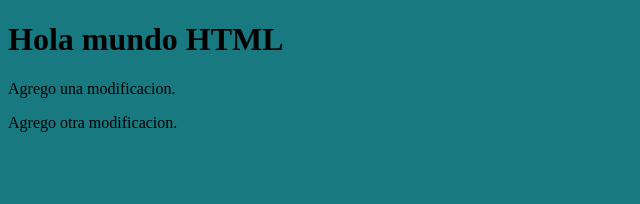
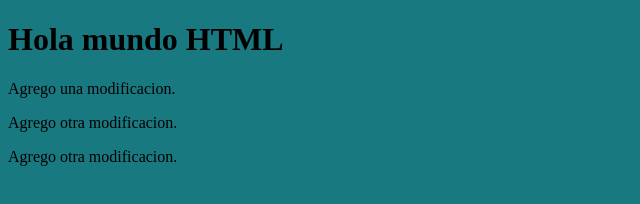
Before and after one commit to kamalmjt/MiPrimerJS, a plain HTML site: page index.html in a window 1280 px wide. Shown: the whole page, without its empty margins (0-640 px from the left). Drawn offline with Linux system fonts and the light colour scheme.

Commit message:
<p>Agrego otra modificacion.</p>

```diff
--- a/index.html
+++ b/index.html
@@ -10,5 +10,6 @@
     <h1>Hola mundo HTML</h1>
     <p>Agrego una modificacion.</p>
     <p>Agrego otra modificacion.</p>
+    <p>Agrego otra modificacion.</p>
 </body>
 </html>
```
